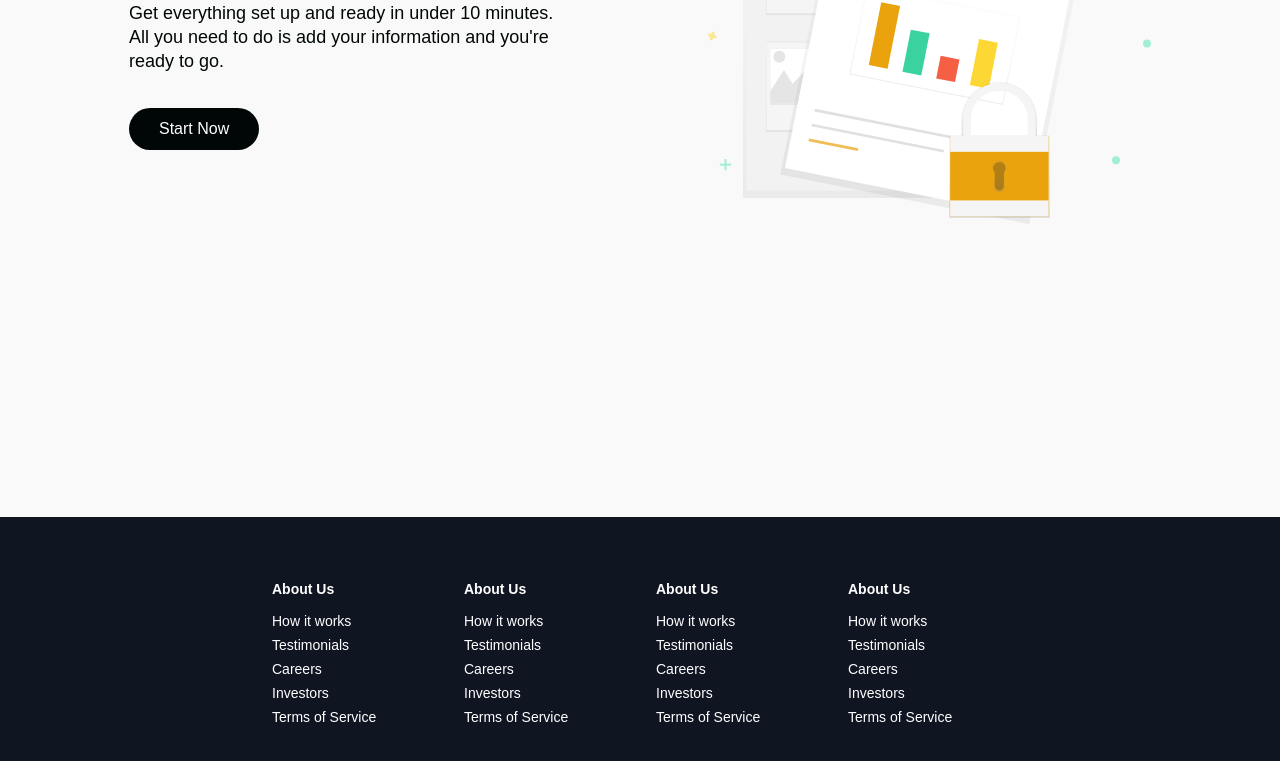
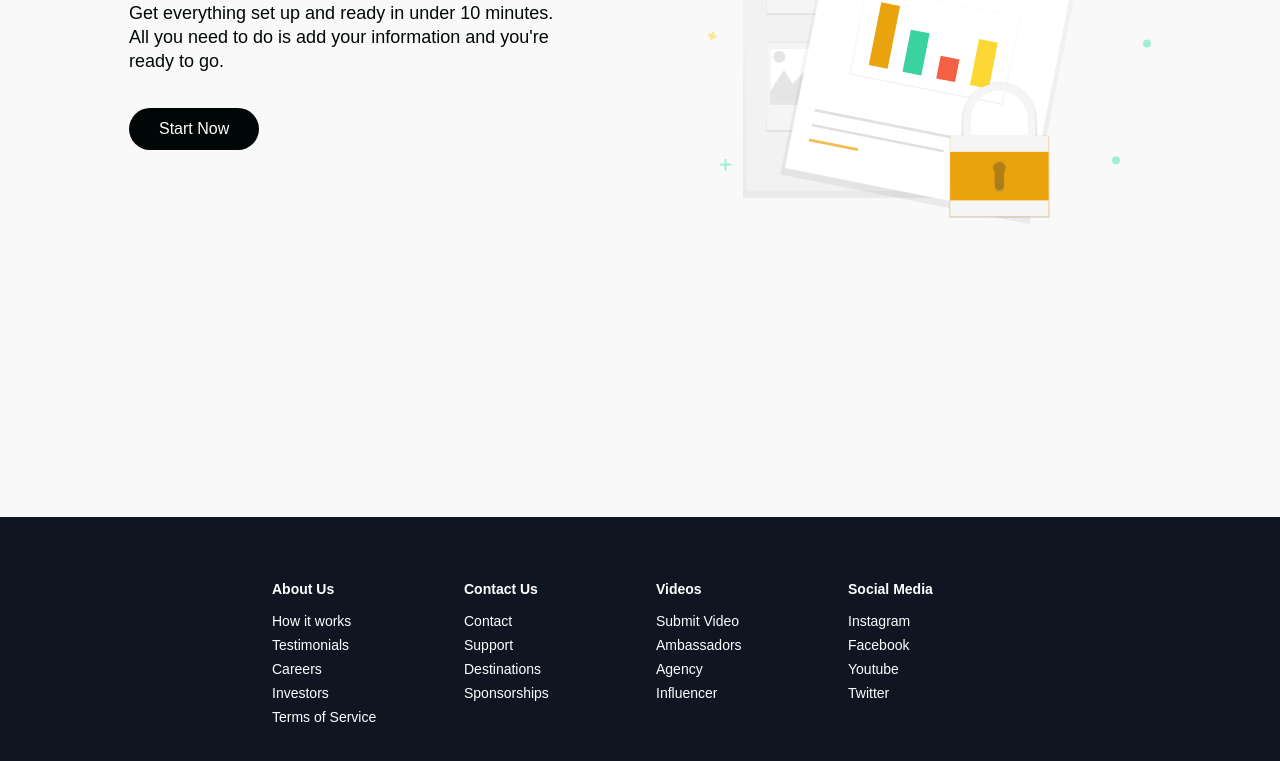
Before and after one commit to Michaeldremy/TruStock-React-Responsive-Website, a React (Create React App) app: page / in a window 1280 px wide. Shown: the part 3993-4754 px from the top of the page. Built offline with nearby package versions, Linux system fonts and the light colour scheme; a web font is replaced by a local one.

Commit message:
Updated what text was being said in the footers

```diff
--- a/src/components/Footer/index.js
+++ b/src/components/Footer/index.js
@@ -1,6 +1,14 @@
 import React from "react";
 
-import {FooterContainer, FooterWrap, FooterLinksContainer, FooterLinksWrapper, FooterLinkItems, FooterLinkTitle, FooterLink} from './FooterElements';
+import {
+  FooterContainer,
+  FooterWrap,
+  FooterLinksContainer,
+  FooterLinksWrapper,
+  FooterLinkItems,
+  FooterLinkTitle,
+  FooterLink,
+} from "./FooterElements";
 
 const Footer = () => {
   return (
@@ -10,38 +18,35 @@ const Footer = () => {
           <FooterLinksWrapper>
             <FooterLinkItems>
               <FooterLinkTitle>About Us</FooterLinkTitle>
-              <FooterLink to="/signin">How it works</FooterLink>
-              <FooterLink to="/signin">Testimonials</FooterLink>
-              <FooterLink to="/signin">Careers</FooterLink>
-              <FooterLink to="/signin">Investors</FooterLink>
-              <FooterLink to="/signin">Terms of Service</FooterLink>
+              <FooterLink to="/">How it works</FooterLink>
+              <FooterLink to="/">Testimonials</FooterLink>
+              <FooterLink to="/">Careers</FooterLink>
+              <FooterLink to="/">Investors</FooterLink>
+              <FooterLink to="/">Terms of Service</FooterLink>
             </FooterLinkItems>
             <FooterLinkItems>
-              <FooterLinkTitle>About Us</FooterLinkTitle>
-              <FooterLink to="/signin">How it works</FooterLink>
-              <FooterLink to="/signin">Testimonials</FooterLink>
-              <FooterLink to="/signin">Careers</FooterLink>
-              <FooterLink to="/signin">Investors</FooterLink>
-              <FooterLink to="/signin">Terms of Service</FooterLink>
+              <FooterLinkTitle>Contact Us</FooterLinkTitle>
+              <FooterLink to="/">Contact</FooterLink>
+              <FooterLink to="/">Support</FooterLink>
+              <FooterLink to="/">Destinations</FooterLink>
+              <FooterLink to="/">Sponsorships</FooterLink>
             </FooterLinkItems>
           </FooterLinksWrapper>
           {/* FooterLinksWrapper 1 ends */}
           <FooterLinksWrapper>
             <FooterLinkItems>
-              <FooterLinkTitle>About Us</FooterLinkTitle>
-              <FooterLink to="/signin">How it works</FooterLink>
-              <FooterLink to="/signin">Testimonials</FooterLink>
-              <FooterLink to="/signin">Careers</FooterLink>
-              <FooterLink to="/signin">Investors</FooterLink>
-              <FooterLink to="/signin">Terms of Service</FooterLink>
+              <FooterLinkTitle>Videos</FooterLinkTitle>
+              <FooterLink to="/">Submit Video</FooterLink>
+              <FooterLink to="/">Ambassadors</FooterLink>
+              <FooterLink to="/">Agency</FooterLink>
+              <FooterLink to="/">Influencer</FooterLink>
             </FooterLinkItems>
             <FooterLinkItems>
-              <FooterLinkTitle>About Us</FooterLinkTitle>
-              <FooterLink to="/signin">How it works</FooterLink>
-              <FooterLink to="/signin">Testimonials</FooterLink>
-              <FooterLink to="/signin">Careers</FooterLink>
-              <FooterLink to="/signin">Investors</FooterLink>
-              <FooterLink to="/signin">Terms of Service</FooterLink>
+              <FooterLinkTitle>Social Media</FooterLinkTitle>
+              <FooterLink to="/">Instagram</FooterLink>
+              <FooterLink to="/">Facebook</FooterLink>
+              <FooterLink to="/">Youtube</FooterLink>
+              <FooterLink to="/">Twitter</FooterLink>
             </FooterLinkItems>
           </FooterLinksWrapper>
         </FooterLinksContainer>
```
